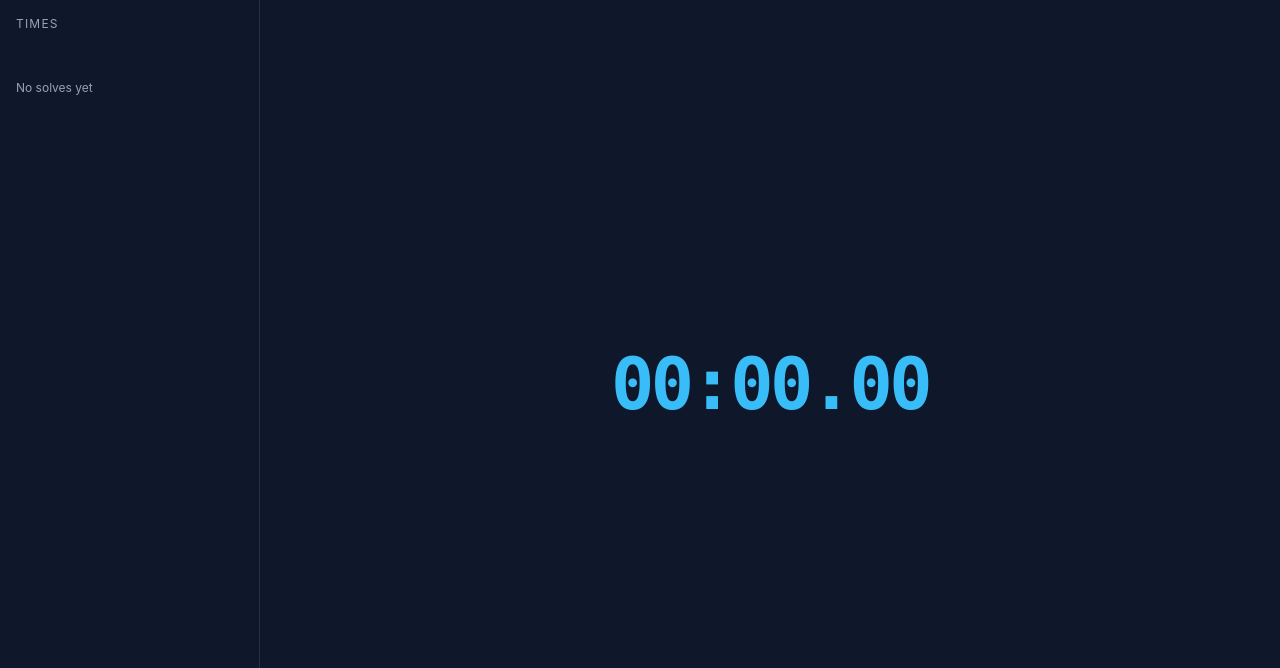
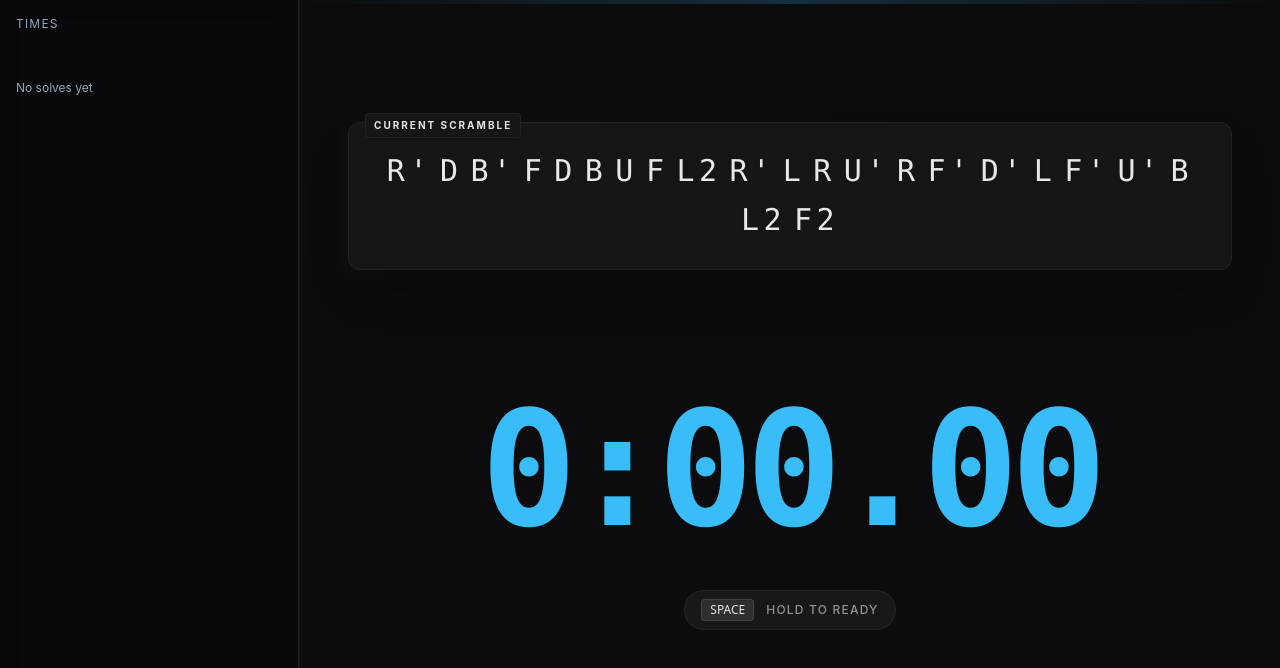
Before and after one commit to ezerfrlux/ezer-cube-timer, a React (Vite) app: page / in a window 1280 px wide. Shown: the top 668 px of the page. Built offline with nearby package versions, Linux system fonts and the light colour scheme.

Commit message:
feat: enhance App component with keyboard controls and integrate useScramble hook for generating scrambles

```diff
--- a/src/App.tsx
+++ b/src/App.tsx
@@ -1,53 +1,136 @@
-import { useEffect } from "react";
-
+import { useEffect, useCallback, useState } from "react";
 import "./App.css";
 import { useTimer } from "./hooks/useTimer";
 import TimesPanel from "./components/TimesPanel";
+import { useScramble } from "./hooks/useScramble";
 
 function App() {
-  const { time, running, start, stop, solves, setSolves,deleteSolve } = useTimer();
+  const { scramble, generateNewScramble } = useScramble();
+  const { time, running, start, stop, solves, setSolves, deleteSolve } =
+    useTimer();
+  const [isReady, setIsReady] = useState(false);
 
   const formatTime = (ms: number) => {
     const minutes = Math.floor(ms / 60000);
     const seconds = Math.floor((ms % 60000) / 1000);
     const centiseconds = Math.floor((ms % 1000) / 10);
-
-    return `${minutes.toString().padStart(2, "0")}:${seconds.toString().padStart(2, "0")}.${centiseconds.toString().padStart(2, "0")}`;
+    return `${minutes}:${seconds.toString().padStart(2, "0")}.${centiseconds.toString().padStart(2, "0")}`;
   };
 
-  const handleStop = () => {
+  // Usamos useCallback para que no se recree en cada render
+  const handleStop = useCallback(() => {
     stop();
     setSolves((prev) => [time, ...prev]);
-  };
+    generateNewScramble(); // <--- Generar nuevo scramble al terminar
+  }, [stop, time, setSolves, generateNewScramble]);
 
   useEffect(() => {
-    const handleKeyPress = (event: KeyboardEvent) => {
+    const handleKeyDown = (event: KeyboardEvent) => {
       if (event.repeat) return;
-
       if (event.code === "Space") {
         event.preventDefault();
 
         if (running) {
+          // Detenemos el timer
           handleStop();
+          // Bloqueamos que se reinicie al soltar esta misma pulsación
+          setIsReady(false);
         } else {
-          start();
+          // Si no está corriendo, indicamos que estamos listos para empezar
+          setIsReady(true);
         }
       }
     };
 
-    window.addEventListener("keyup", handleKeyPress);
+    const handleKeyUp = (event: KeyboardEvent) => {
+      if (event.code === "Space") {
+        event.preventDefault();
+
+        // Solo empezamos si NO estaba corriendo y si venimos de un keyDown válido
+        if (!running && isReady) {
+          start();
+          setIsReady(false);
+        }
+      }
+    };
+
+    window.addEventListener("keydown", handleKeyDown);
+    window.addEventListener("keyup", handleKeyUp);
 
     return () => {
-      window.removeEventListener("keyup", handleKeyPress);
+      window.removeEventListener("keydown", handleKeyDown);
+      window.removeEventListener("keyup", handleKeyUp);
     };
-  }, [running, start, stop]);
+  }, [running, isReady, start, handleStop]);
+  useEffect(() => {
+    generateNewScramble();
+  }, []);
+
   return (
-    <div className="min-h-screen grid grid-cols-[260px_1fr] bg-background">
-      <TimesPanel solves={solves} onDelete={deleteSolve} />
-      <main className="flex flex-col items-center justify-center p-8">
-        <h1 className="mb-8 font-mono font-bold tracking-tighter text-7xl text-primary">
-          {formatTime(time)}
-        </h1>
+    <div className="min-h-screen grid grid-cols-[300px_1fr] bg-[#0c0c0e] text-[#e4e4e7] selection:bg-primary/30">
+      {/* Panel Lateral con un toque de Blur o borde sutil */}
+      <aside className="border-r border-white/5 bg-black/20 backdrop-blur-md">
+        <TimesPanel solves={solves} onDelete={deleteSolve} />
+      </aside>
+
+      <main className="relative flex flex-col items-center justify-center p-12 overflow-hidden">
+        {/* Decoración de fondo sutil (Opcional) */}
+        <div className="absolute top-0 left-0 w-full h-1 bg-gradient-to-r from-transparent via-primary/20 to-transparent" />
+
+        {/* Contenedor del Scramble */}
+        <div
+          className={`w-full max-w-4xl transition-all duration-500 ease-in-out ${
+            running
+              ? "opacity-0 scale-95 blur-md"
+              : "opacity-100 scale-100 blur-0"
+          }`}
+        >
+          <div className="relative group">
+            <div className="absolute transition duration-1000 opacity-25 -inset-1 bg-gradient-to-r from-primary/10 to-secondary/10 rounded-xl blur group-hover:opacity-50"></div>
+            <div className="relative px-8 py-6 bg-[#161618] border border-white/5 rounded-xl shadow-2xl">
+              <span className="absolute top-[-10px] left-4 px-2 py-1 text-[10px] font-bold tracking-[0.2em] uppercase bg-[#161618] text-muted-foreground/60 border border-white/5 rounded">
+                Current Scramble
+              </span>
+              <p className="font-mono text-2xl lg:text-3xl leading-relaxed text-center tracking-[0.15em] text-white/90 drop-shadow-sm">
+                {scramble.split(" ").map((move, i) => (
+                  <span
+                    key={i}
+                    className="inline-block mx-1 transition-colors cursor-default hover:text-primary"
+                  >
+                    {move}
+                  </span>
+                ))}
+              </p>
+            </div>
+          </div>
+        </div>
+
+        {/* Timer Principal */}
+        <div className="flex flex-col items-center mt-20 mb-12">
+          <h1
+            className={`font-mono font-black tracking-tighter text-[10rem] tabular-nums transition-all duration-300 ${
+              running
+                ? "text-white scale-110"
+                : isReady
+                  ? "text-green-400"
+                  : "text-primary"
+            }`}
+          >
+            {formatTime(time)}
+          </h1>
+
+          {/* Atajo de teclado / Status */}
+          <div
+            className={`flex items-center gap-3 px-4 py-2 rounded-full border border-white/5 bg-white/5 transition-opacity duration-500 ${running ? "opacity-0" : "opacity-100"}`}
+          >
+            <kbd className="px-2 py-0.5 rounded bg-white/10 text-xs font-sans border border-white/10 shadow-inner">
+              SPACE
+            </kbd>
+            <span className="text-xs font-medium tracking-widest uppercase opacity-60">
+              {isReady ? "Release to Start" : "Hold to Ready"}
+            </span>
+          </div>
+        </div>
       </main>
     </div>
   );
--- a/src/hooks/useScramble.ts
+++ b/src/hooks/useScramble.ts
@@ -6,7 +6,27 @@ const modifiers = ["", "'", "2"];
 export const useScramble = () => {
   const [scramble, setScramble] = useState<string>("");
 
-  const generateNewScramble = useCallback(() => {}, []);
+  const generateNewScramble = useCallback(() => {
+    const moveCount = Math.floor(Math.random() * (25 - 21 + 1)) + 21;
+    const newScramble: string[] = [];
 
-  return { scramble };
+    let lastFace = "";
+
+    for (let i = 0; i < moveCount; i++) {
+      let randomFace: string;
+      do {
+        randomFace = faces[Math.floor(Math.random() * faces.length)];
+      } while (randomFace === lastFace);
+
+      const randomModifier =
+        modifiers[Math.floor(Math.random() * modifiers.length)];
+      newScramble.push(`${randomFace}${randomModifier}`);
+      lastFace = randomFace;
+    }
+    const scrambleString = newScramble.join(" ");
+    setScramble(scrambleString);
+    return scrambleString;
+  }, []);
+
+  return { scramble, generateNewScramble };
 };
```
